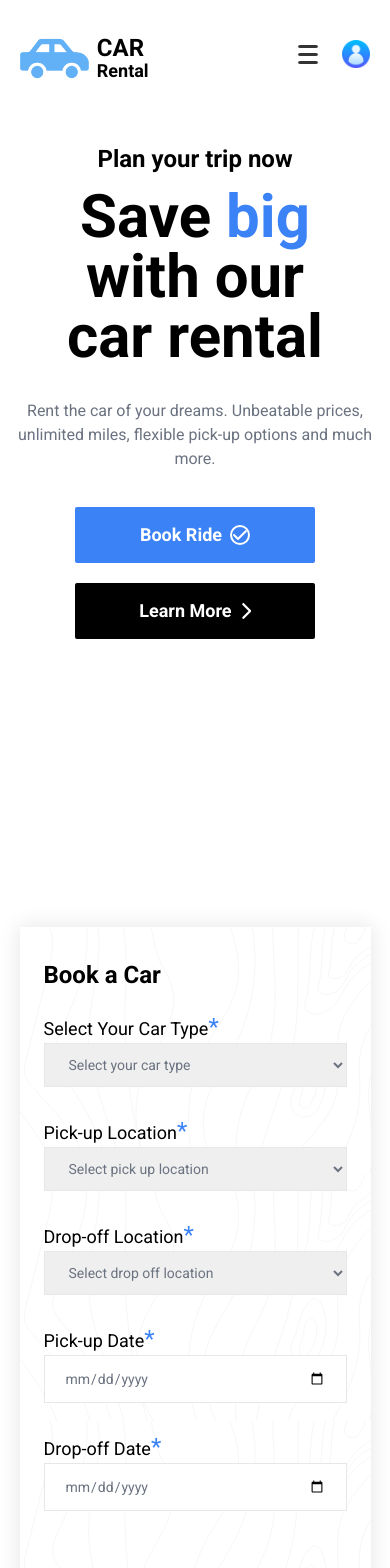
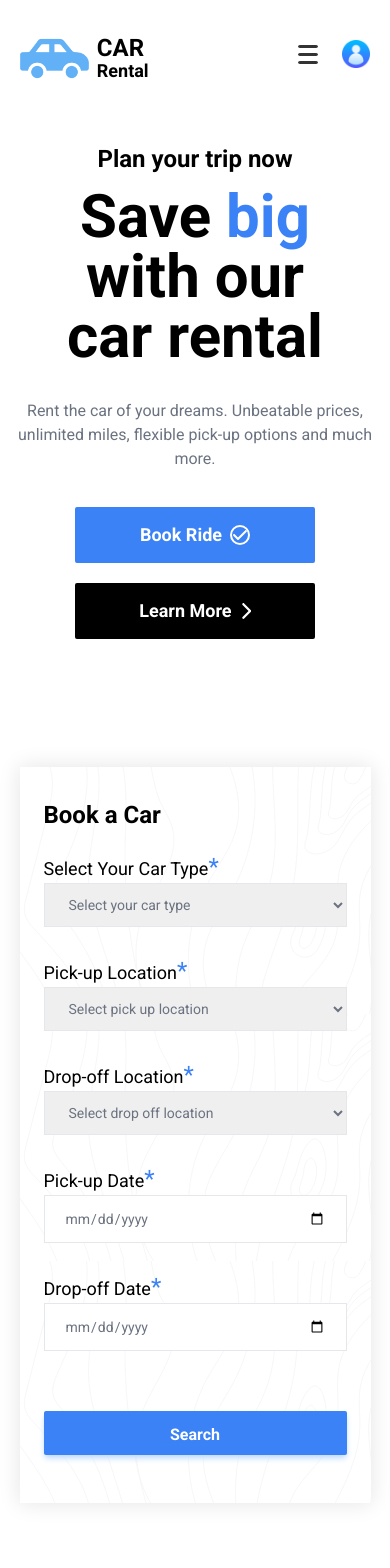
Before and after one commit to Drayved/Car-Rental-Site, a React (Vite) app: page / in a window 390 px wide. Shown: the top 1568 px of the page. Built offline with nearby package versions, Linux system fonts and the light colour scheme.

Commit message:
Update Landing.tsx

```diff
--- a/src/components/Landing.tsx
+++ b/src/components/Landing.tsx
@@ -51,7 +51,7 @@ const Landing = () => {
 
             {/* Book form section */}
 
-            <div className="flex flex-col justify-center  mt-72 sm:mt-[30rem]">
+            <div className="flex flex-col justify-center  mt-32 sm:mt-[30rem]">
                 <BookForm />
             </div>
 
```
